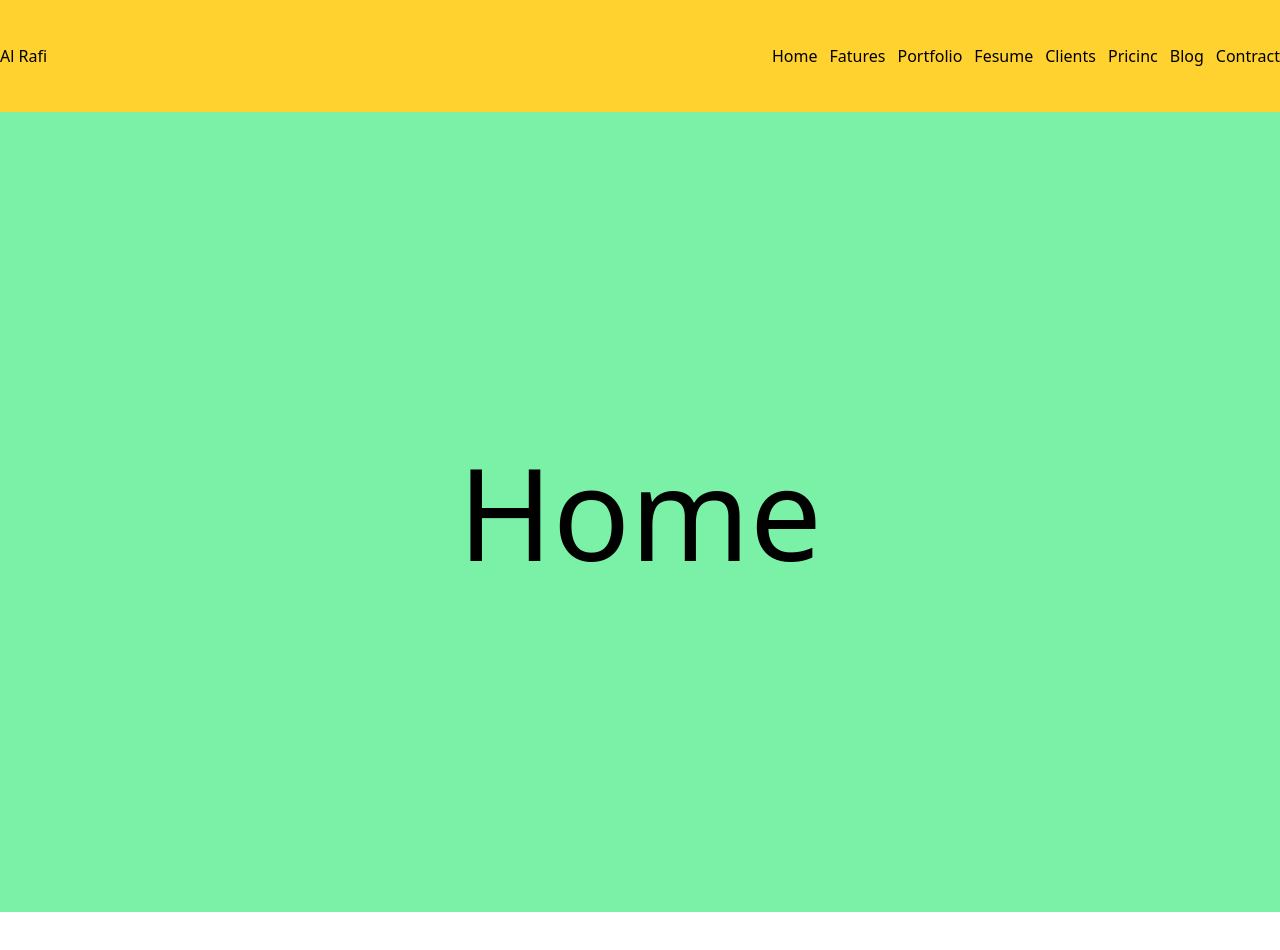
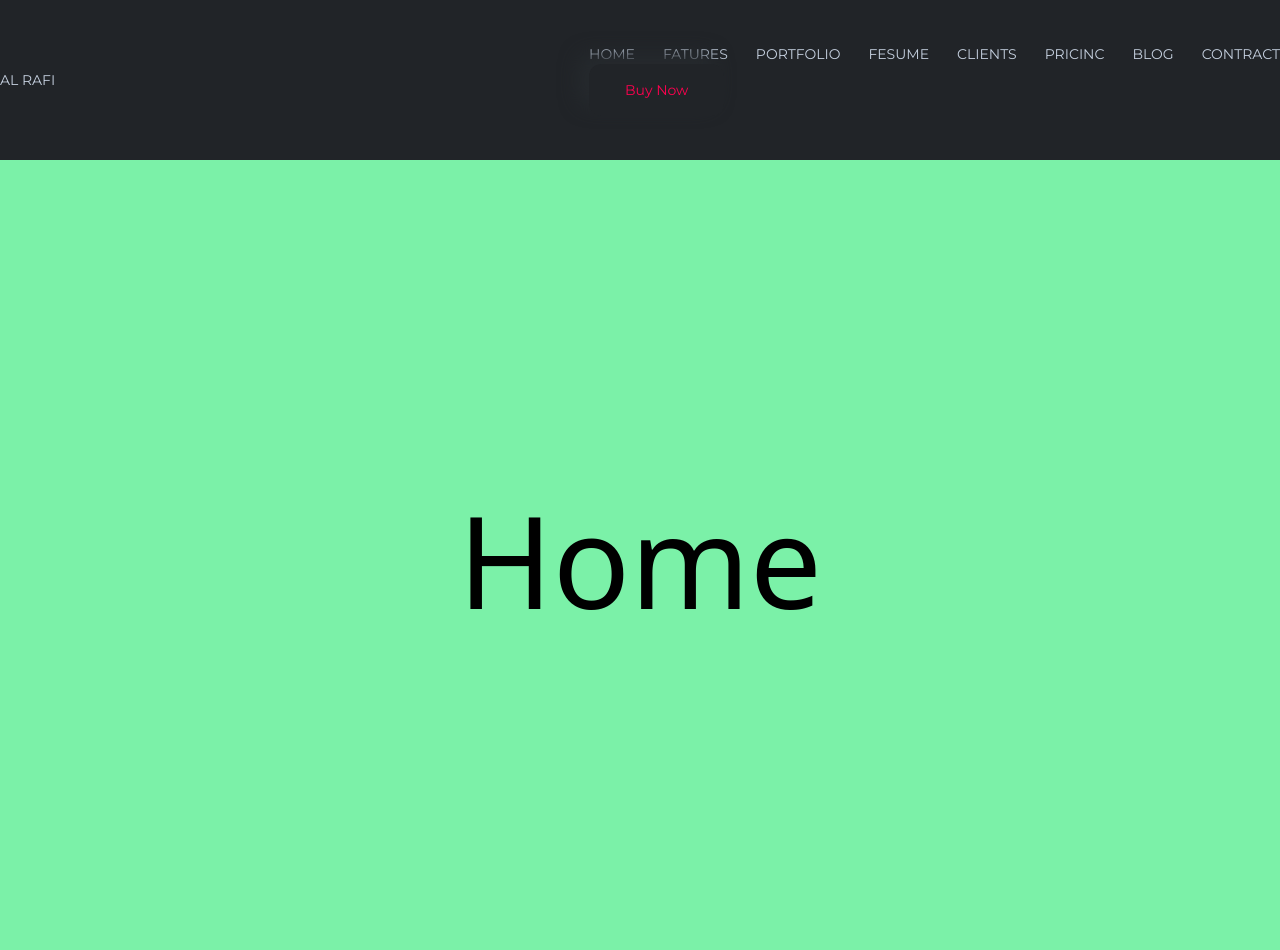
Before and after one commit to engr-mdalrafi/personal-web, a React (Vite) app: page / in a window 1280 px wide. Shown: the top 950 px of the page. Before the commit the page ends 912 px from the top, so only its background shows below. Built offline with nearby package versions, Linux system fonts and the light colour scheme.

Commit message:
navber figma edit

```diff
--- /dev/null
+++ b/src/compunent/UI/Button.jsx
@@ -0,0 +1,14 @@
+import React from 'react'
+
+const Button = () => {
+  return (
+    <>
+
+      <button className='py-4 px-9 rounded-xl bg-liner text-brand shadow-[#262a2e] shadow-[-10px_-10px_19px]'>Buy Now</button>
+
+
+    </>
+  )
+}
+
+export default Button
--- a/src/compunent/UI/Navber.jsx
+++ b/src/compunent/UI/Navber.jsx
@@ -1,14 +1,15 @@
 import React from 'react'
+import Button from './Button'
 
 const Navber = () => {
   return (
     <>
-      <nav className='bg-amber-300'>
+      <nav className=''>
         <div className="container">
-          <div className='py-11 flex justify-between items-center'>
+          <div className='py-11 flex justify-between items-center font-title text-sm uppercase text-primary'>
             <div><a href="#"><h2>Al Rafi</h2></a></div>
             <div>
-              <ul className='flex gap-3'>
+              <ul className='flex gap-7'>
                 <li><a href="#">Home</a></li>
                 <li><a href="#">Fatures</a></li>
                 <li><a href="#">Portfolio</a></li>
@@ -18,6 +19,7 @@ const Navber = () => {
                 <li><a href="#">Blog</a></li>
                 <li><a href="#">Contract</a></li>
               </ul>
+              <Button/>
             </div>
           </div>
         </div>
--- a/src/index.css
+++ b/src/index.css
@@ -4,8 +4,16 @@
 @theme {
     --font-title:"Montserrat", sans-serif;
     --font-SubTitle: "Poppins", sans-serif;
+    --color-primary: #C4CFDE;
+    --color-secedary: #1A1D23;
+    --Color-liner: #1E2024;
+    --color-brand: #FF014F;
 }
 
 @utility container{
     margin: auto;
 }
+
+body{
+    background: #212428;
+}
```
